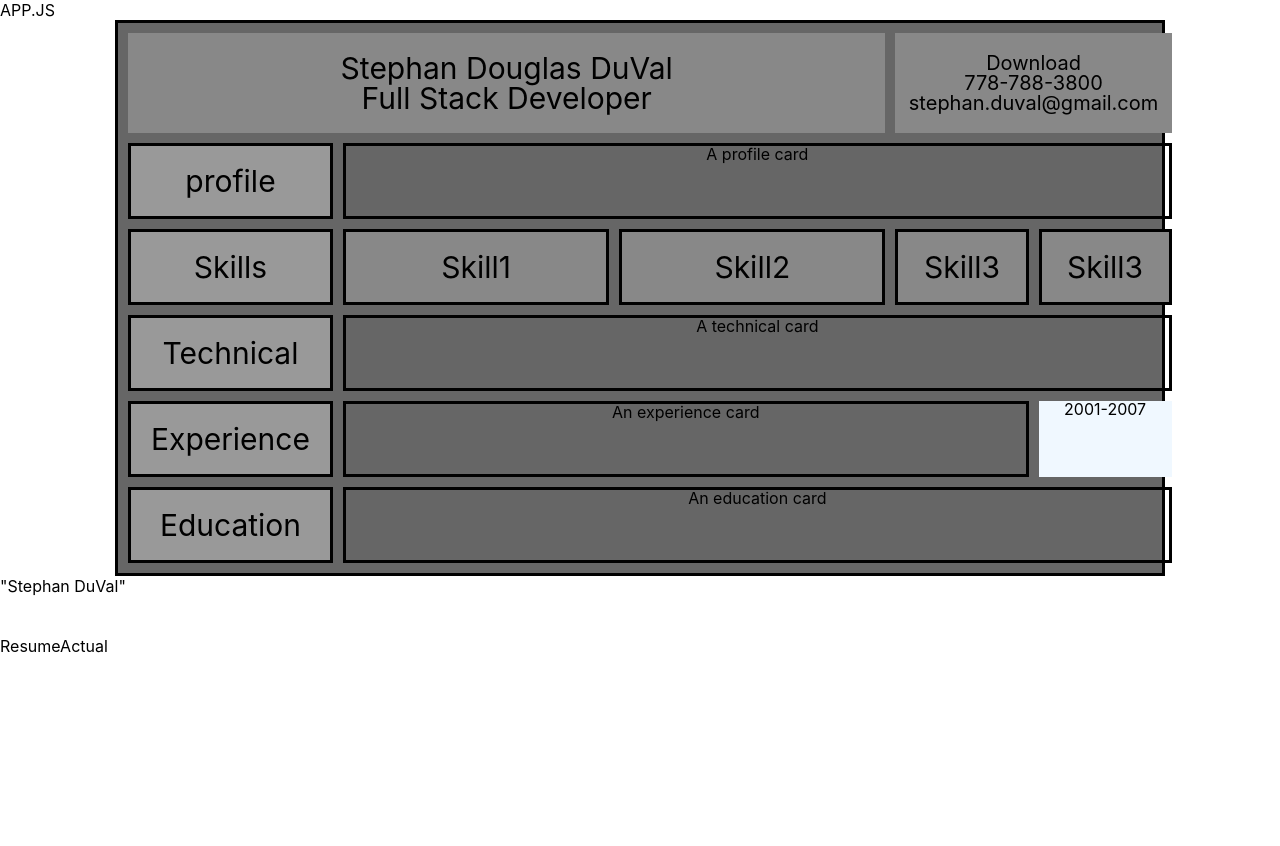
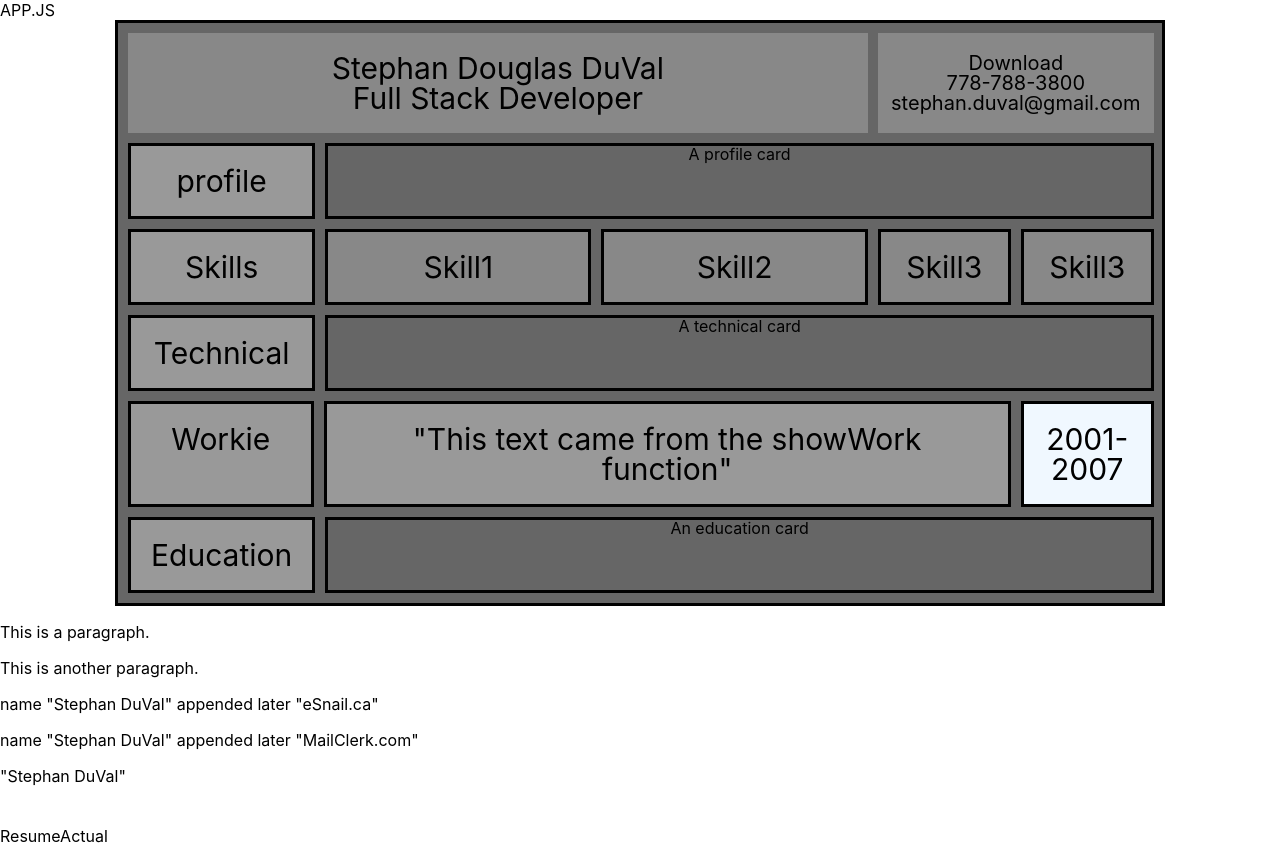
Before and after one commit to stephanduval/SD-Resume, a React (Create React App) app: page / in a window 1280 px wide. Before the commit the page ends 800 px from the top, so only its background shows below. Built offline with nearby package versions, Linux system fonts and the light colour scheme.

Commit message:
started on created document.createElement loop for the resume Work section

```diff
--- a/src/Resume-Page/Resume-Page-Functions.js
+++ b/src/Resume-Page/Resume-Page-Functions.js
@@ -1,5 +1,6 @@
 
-import resumeData from './Resume-data.json'
+import resumeData from './Resume-data.json';
+import './Resume-Page.css';
 
 
 const basics ="basics";
@@ -54,3 +55,145 @@ export const parseSpeficiedDataFRomResumeJSON = (resumeData,tier1,tier2,tier3)=>
       return "Error, resorted to default case";
   }
 }
+
+/*
+
+"work": [{
+      "name": "eSnail.ca",
+      "position": "Director of Operations",
+      "url": "https://eSnail.ca",
+      "startDate": "2008-02-11",
+      "endDate": "CURRENT",
+      "summary": "Company founder and manager of day to day operations",
+      "highlights": [
+        "Started the company and oversaw it through three major developement changes"
+      ]
+    },
+    {
+        "name": "MailClerk.com",
+        "position": "Director",
+        "url": "https://mailclerk.com",
+        "startDate": "2020-02-08",
+        "endDate": "CURRENT",
+        "summary": "Company founder and manager of day to day operations",
+        "highlights": [
+          "Started the company and began developing an operations team"
+        ]
+    }],
+
+*/
+
+export const createHTMLFromJS = (objFromJSON) => {
+  // const work = objFromJSON['work'];
+
+  for (let i = 0; i <  Object.keys(objFromJSON.work).length; i++) {
+
+
+  const para = document.createElement("p");
+  const node = document.createTextNode("name " + (JSON.stringify(resumeData.basics.name)));
+  const length = document.createTextNode(" appended later ");
+  para.appendChild(node);
+  para.appendChild(length);
+
+  const companyName = document.createElement("h2");
+  const companyNameTextNode = document.createTextNode(JSON.stringify(resumeData.work[i].name));
+  para.appendChild(companyNameTextNode);
+
+
+  const element = document.getElementById("div1");
+  element.appendChild(para);
+  }
+}
+
+/*  Sample JSON code temp
+
+
+    "work": [{
+      "name": "eSnail.ca",
+      "position": "Director of Operations",
+      "url": "https://eSnail.ca",
+      "startDate": "2008-02-11",
+      "endDate": "CURRENT",
+      "summary": "Company founder and manager of day to day operations",
+      "highlights": [
+        "Started the company and oversaw it through three major developement changes"
+      ]
+    },
+    {
+        "name": "MailClerk.com",
+        "position": "Director",
+        "url": "https://mailclerk.com",
+        "startDate": "2020-02-08",
+        "endDate": "CURRENT",
+        "summary": "Company founder and manager of day to day operations",
+        "highlights": [
+          "Started the company and began developing an operations team"
+        ]
+    }],
+
+    */
+
+
+export const showWork = () => {
+  for (let i = 0; i < 3; i++) {
+
+
+  return (
+
+    <div className="contents-container">
+    <div className="row-title">Workie</div>
+    <div className="work">    "This text came from the showWork function"</div>
+    <div className="date"> 2001-2007  </div>
+
+
+    </div>
+  )
+  }
+
+}
+/*
+function showWorkTest(obj) {
+  const workObject = obj['work'];
+
+  for (let i = 0; i < workObject.length; i++) {
+    const workDiv = document.createElement('div');
+    div.className = 'work';
+
+
+
+    const myH2 = document.createElement('h2');
+    const myPara1 = document.createElement('p');
+    const myPara2 = document.createElement('p');
+    const myPara3 = document.createElement('p');
+    const myList = document.createElement('ul');
+
+/*
+    <div className="work">A work card</div>
+    <div className="date"> 2001-2007  </div>
+    <div className="row-title-blank">blank Experience</div>
+    <div className="work">A work card</div>
+    <div className="date"> 2001-2007  </div>
+*/
+/*
+    myH2.textContent = heroes[i].name;
+    myPara1.textContent = 'Secret identity: ' + heroes[i].secretIdentity;
+    myPara2.textContent = 'Age: ' + heroes[i].age;
+    myPara3.textContent = 'Superpowers:';
+
+    const superPowers = heroes[i].powers;
+    for (let j = 0; j < superPowers.length; j++) {
+      const listItem = document.createElement('li');
+      listItem.textContent = superPowers[j];
+      myList.appendChild(listItem);
+    }
+
+    myArticle.appendChild(myH2);
+    myArticle.appendChild(myPara1);
+    myArticle.appendChild(myPara2);
+    myArticle.appendChild(myPara3);
+    myArticle.appendChild(myList);
+
+    section.appendChild(myArticle);
+  }
+}
+*/
--- a/src/Resume-Page/Resume-Page.css
+++ b/src/Resume-Page/Resume-Page.css
@@ -10,6 +10,19 @@
     margin: auto;
     line-height: 1.0;
     border: solid;
+    text-align: center;
+}
+
+.contents-container {
+    display: grid;
+    grid-template-columns:  auto 26% 26% 13% 13%;
+    background-color: #666;
+    grid-column-gap: 10px;
+    grid-row-gap: 10px;
+    grid-gap: 10px;
+    width: 100%%;
+    margin: auto;
+    line-height: 1.0;
     text-align: center;
 }
 
@@ -44,16 +57,29 @@
     border: solid;
 }
 
+.work-container {
+    grid-column: 1/6;
+    padding: 0px;
 
+}
 
 .technical {
     grid-column: 2/6;
     border: solid;
 }
 
-.experience {
+div {
+    padding: 0px;
+  }
+
+.work {
     grid-column: 2/5;
     border: solid;
+    background-color: #999;
+    border: solid;
+    padding: 20px;
+    font-size: 30px;
+    text-align: center;
 }
 
 .education {
@@ -65,6 +91,10 @@
 
 .date {
     background-color: aliceblue;
+    border: solid;
+    padding: 20px;
+    font-size: 30px;
+    text-align: center;
 
 }
 
--- a/src/Resume-Page/Resume-Page.js
+++ b/src/Resume-Page/Resume-Page.js
@@ -1,25 +1,30 @@
 import resumeData from './Resume-data.json';
+import { useEffect } from 'react';
 import './Resume-Page.css';
+import { showWork, createHTMLFromJS } from './Resume-Page-Functions';
 
 let basics ="basics";
 let name = "name";
 
 let param = "basics.name";
+// const resumeDataParsed = JSON.parse(resumeData);
+const resumeDataString = JSON.stringify(resumeData.work);
 
-const mapJSONData = (JSONData) => {
-  JSONData.map(post => {
-    return(
-      <div>
-        <h4>{post}</h4>
-        {/* <p> {post.url}</p> */}
-      </div>
-    )
-  })
-}
 
+console.log("resumeDataString",resumeDataString)
+console.log("JSON",resumeData.work)
+// console.log("JSON LENGTH",object.keys(resumeData).length())
+// console.log("resumeDataParsed",resumeDataParsed)
 // }
 
+
 function ResumeActual() {
+
+
+  useEffect(() => {
+    createHTMLFromJS(resumeData);
+  });
+
     return (
       <div className="ResumePage">
       <div className="grid-container">
@@ -40,13 +45,23 @@ function ResumeActual() {
 
         <div className="row-title">Technical</div>
         <div className="technical">A technical card</div>
-        <div className="row-title">Experience</div>
-        <div className="experience">An experience card</div>
-        <div className="date"> 2001-2007  </div>
+        <div className="work-container">{showWork()}</div>
+
+        {/* START OF WORK LOOP */}
+
+
+
+
+        {/* END OF WORK LOOP */}
         <div className="row-title">Education</div>
         <div className="education">An education card</div>
 
       </div>
+      <div id="div1">
+  <p id="p1">This is a paragraph.</p>
+  <p id="p2">This is another paragraph.</p>
+</div>
+
       {(JSON.stringify(resumeData.basics.name))}
       <br></br>
      {/* parse {parseSpeficiedDataFRomResumeJSON(resumeData,basics,name)} */}
@@ -56,6 +71,11 @@ function ResumeActual() {
       {/* {mapJSONData(resumeData)} */}
       ResumeActual
 
+
+
+
+
+
 </div>
 
     );
```
Also changed, not shown: src/Resume-Page/sampleJSON.json (deleted, +0 -15 lines).
